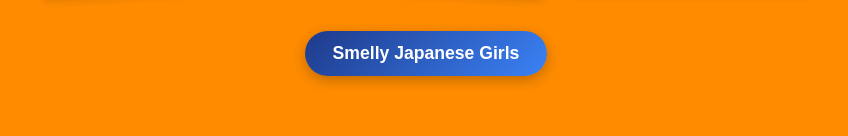
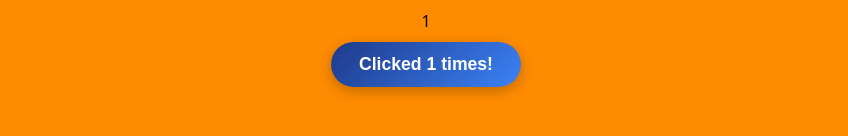
Before and after one commit to togatrader001-prog/ClickCounterRepo, a plain HTML site: page index.html in a window 1280 px wide. Both pictures are taken after a click on the button "Smelly Japanese Girls". Shown: the part 512-648 px from the top of the page, without its empty margins (214-1062 px from the left). Drawn offline with Linux system fonts and the light colour scheme.

```diff
--- a/index.html
+++ b/index.html
@@ -30,7 +30,10 @@
 
 </section>
 
-<button class="actionbutton">Smelly Japanese Girls</button>
+<div id="counter">0</div>
+<button id="counterbutton" class="actionbutton">Smelly Japanese Girls</button>
+
+<script src="script.js"></script>
 
 </body>
 </html>
--- a/script.js
+++ b/script.js
@@ -0,0 +1,10 @@
+let count = 0;
+
+const counterDisplay = document.getElementById("counter");
+const button = document.getElementById("counterbutton");
+
+button.addEventListener("click", () => {
+  count += 1;
+  counterDisplay.textContent = count;
+  button.textContent = `Clicked ${count} times!`;
+});
```
